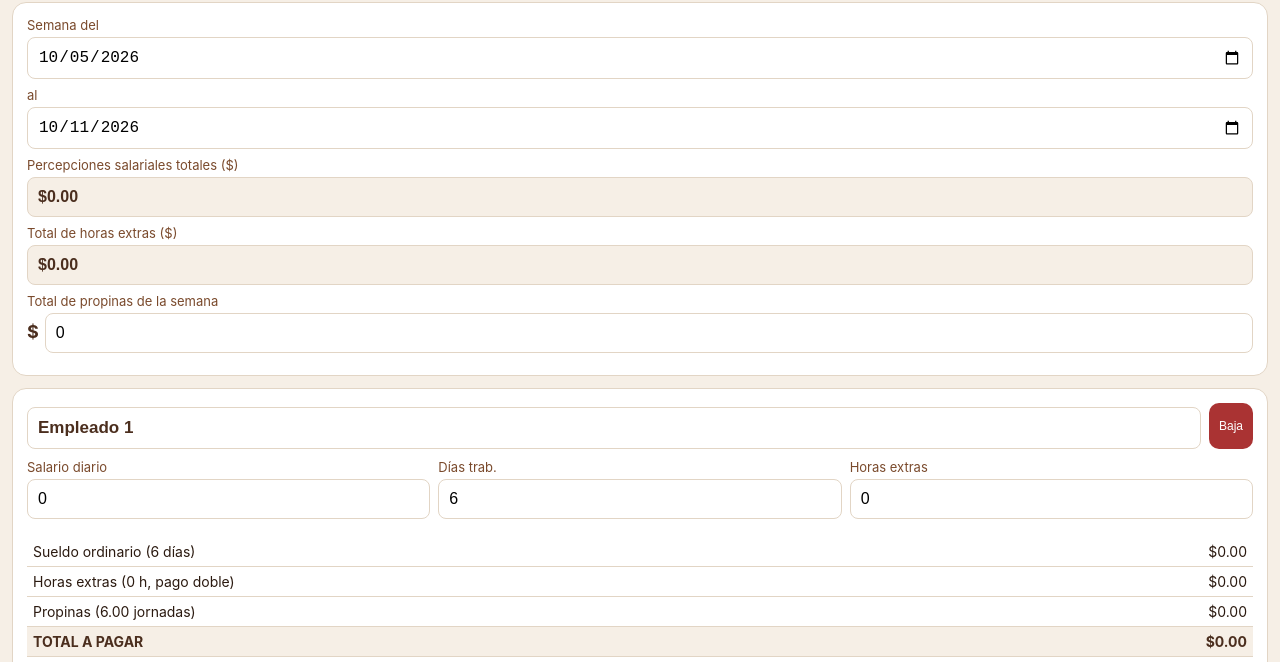
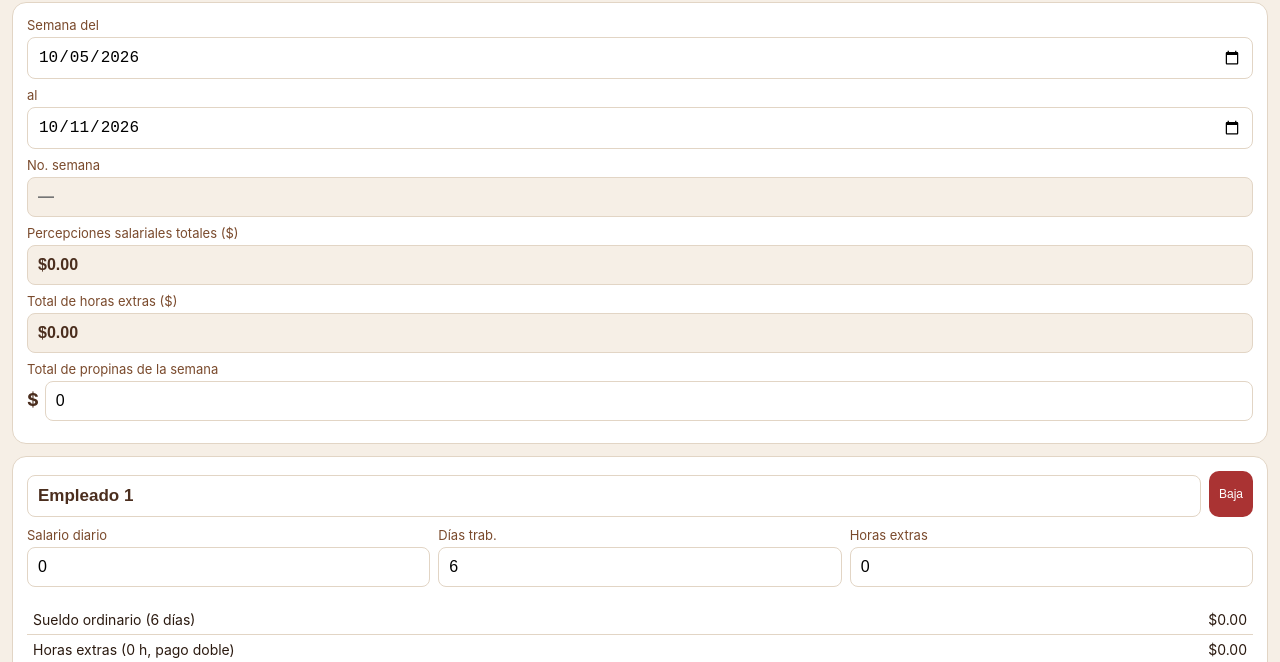
Before and after one commit to jormontoya-lgtm/-NOMINA-KOFFEIN-, a website: page docs/index.html in a window 1280 px wide. Shown: the part 134-796 px from the top of the page. Drawn offline with Linux system fonts and the light colour scheme.

Commit message:
Add 'No. semana' input field to index.html

```diff
--- a/docs/index.html
+++ b/docs/index.html
@@ -18,6 +18,7 @@
 <section class="box">
 <label>Semana del<input type="date" id="ini"></label>
 <label>al<input type="date" id="fin"></label>
+<label>No. semana<input type="text" id="nosem" class="auto" readonly placeholder="—"></label>
 <label>Percepciones salariales totales ($)<input type="text" id="tsal" class="auto" readonly></label>
 <label>Total de horas extras ($)<input type="text" id="thx" class="auto" readonly></label>
 <label>Total de propinas de la semana<div class="pesos"><span>$</span><input type="number" id="prop" inputmode="decimal" step="any" value="0"></div></label>
```
